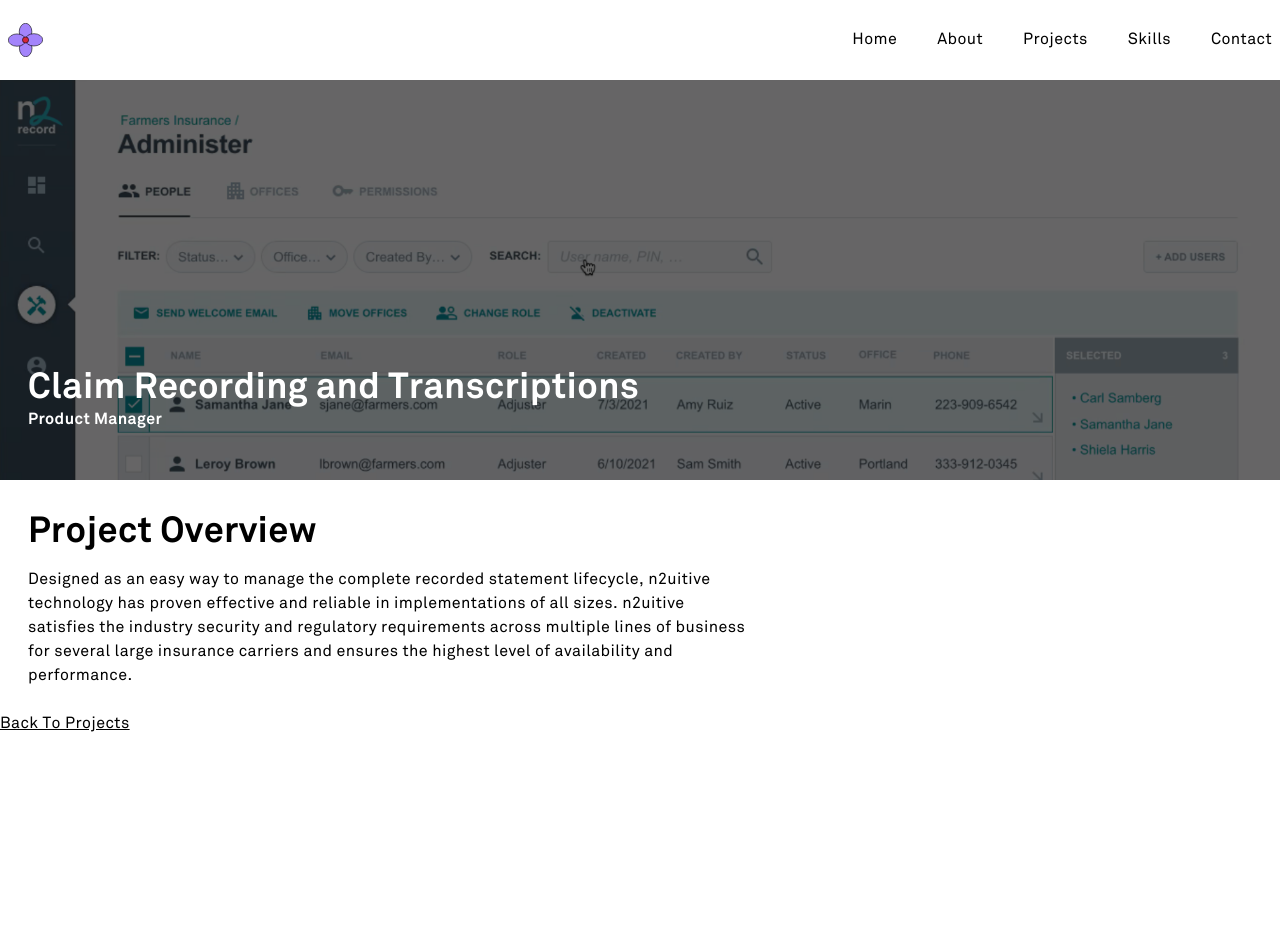
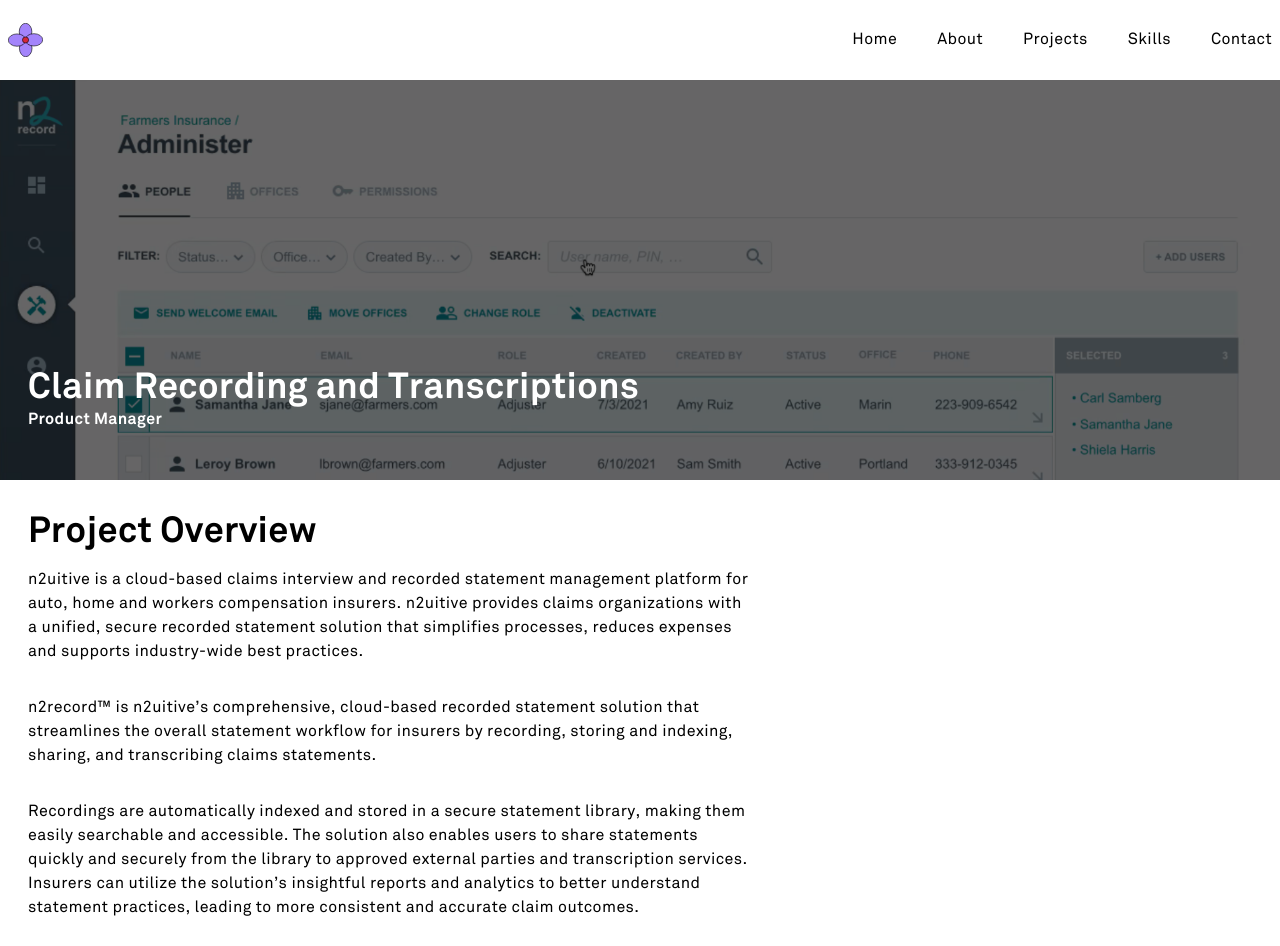
Before and after one commit to sofia-cse/nextjs-portfolio, a Next.js app: page /n2uitive in a window 1280 px wide. Shown: the top 946 px of the page. Before the commit the page ends 800 px from the top, so only its background shows below. Built offline with nearby package versions, Linux system fonts and the light colour scheme.

Commit message:
added back chevron to project pages, added margin to the bottom of all pages, added content to Good Days and n2uitive write ups

```diff
--- a/src/app/asset_manager/page.tsx
+++ b/src/app/asset_manager/page.tsx
@@ -50,6 +50,7 @@ const page = () => {
         <div className="col-span-2"></div>
       </div>
       <Link href="/#projects" className="underline py-4 pb-24">
+        <IoChevronBackOutline size={18} className="inline mr-1" />
         Back To Projects
       </Link>
     </div>
--- a/src/app/bands/page.tsx
+++ b/src/app/bands/page.tsx
@@ -8,7 +8,7 @@ const page = () => {
   return (
     <div className="w-full">
       <div className="w-full h-[30vh] lg:h-[50vh] relative">
-        <div className="absolute top-0 left-0 w-full h-[30vh]  lg:h-[50vh] bg-black/60 z-10" />
+        <div className="absolute top-0 left-0 w-full h-[30vh] lg:h-[50vh] bg-black/60 z-10" />
         <Image
           src={bandsImg}
           alt="Header"
@@ -28,7 +28,7 @@ const page = () => {
             musicians to take control of their art, connect with their fan bases
             and monetize their online presence.
           </p>
-          <p>
+          <p className="py-4">
             The app provides a comprehensive suite of tools for music creators
             and listeners. Users can follow their favorite artists to get
             updates about their music releases, tour dates, social media posts,
@@ -38,7 +38,8 @@ const page = () => {
         </div>
         <div className="col-span-2"></div>
       </div>
-      <Link href="/#projects" className="underline">
+      <Link href="/#projects" className="underline py-4 pb-24">
+        <IoChevronBackOutline size={18} className="inline mr-1" />
         Back To Projects
       </Link>
     </div>
--- a/src/app/c2f/page.tsx
+++ b/src/app/c2f/page.tsx
@@ -71,6 +71,7 @@ const page = () => {
         <div className="col-span-2"></div>
       </div>
       <Link href="/#projects" className="underline py-4 pb-24">
+        <IoChevronBackOutline size={18} className="inline mr-1" />
         Back To Projects
       </Link>
     </div>
--- a/src/app/firmatek/page.tsx
+++ b/src/app/firmatek/page.tsx
@@ -8,7 +8,7 @@ const page = () => {
   return (
     <div className="w-full">
       <div className="w-full h-[30vh] lg:h-[50vh] relative">
-        <div className="absolute top-0 left-0 w-full h-[30vh]  lg:h-[50vh] bg-black/60 z-10" />
+        <div className="absolute top-0 left-0 w-full h-[30vh] lg:h-[50vh] bg-black/60 z-10" />
         <Image
           src={firmatekImg}
           alt="Header"
@@ -31,7 +31,7 @@ const page = () => {
             Earth&#39;s surface, having been adjusted for topographic relief,
             lens distortion, and camera tilt.
           </p>
-          <p>
+          <p className="py-4">
             Orthophotos and LidDAR scans can be used to generate 3D models and
             accurate volumes of indoor and outdoor stockpiles. Our plafform for
             Aerial Data reporting helps users survey stockpiles safely,
@@ -41,7 +41,8 @@ const page = () => {
         </div>
         <div className="col-span-2"></div>
       </div>
-      <Link href="/#projects" className="underline">
+      <Link href="/#projects" className="underline py-4 pb-24">
+        <IoChevronBackOutline size={18} className="inline mr-1" />
         Back To Projects
       </Link>
     </div>
--- a/src/app/ground_control/page.tsx
+++ b/src/app/ground_control/page.tsx
@@ -8,7 +8,7 @@ const page = () => {
   return (
     <div className="w-full">
       <div className="w-full h-[30vh] lg:h-[50vh] relative">
-        <div className="absolute top-0 left-0 w-full h-[30vh]  lg:h-[50vh] bg-black/60 z-10" />
+        <div className="absolute top-0 left-0 w-full h-[30vh] lg:h-[50vh] bg-black/60 z-10" />
         <Image
           src={groundImg}
           alt="Header"
@@ -54,6 +54,7 @@ const page = () => {
         <div className="col-span-2"></div>
       </div>
       <Link href="/#projects" className="underline py-4 pb-24">
+        <IoChevronBackOutline size={18} className="inline mr-1" />
         Back To Projects
       </Link>
     </div>
--- a/src/app/layout.tsx
+++ b/src/app/layout.tsx
@@ -49,7 +49,7 @@ export default function RootLayout({
       */}
       <head />
       <body>
-        <div className="container mx-auto">
+        <div className="container mx-auto mb-24">
           <Navbar />
           {children}
         </div>
--- a/src/app/n2uitive/page.tsx
+++ b/src/app/n2uitive/page.tsx
@@ -2,19 +2,20 @@ import React from "react";
 import Image from "next/image";
 import n2uitiveImg from "../../../public/assets/projects/n2uitive.png";
 import Link from "next/link";
+import { IoChevronBackOutline } from "react-icons/io5";
 
 const page = () => {
   return (
     <div className="w-full">
       <div className="w-full h-[30vh] lg:h-[50vh] relative">
-        <div className="absolute top-0 left-0 w-full h-[30vh]  lg:h-[50vh] bg-black/60 z-10" />
+        <div className="absolute top-0 left-0 w-full h-[30vh] lg:h-[50vh] bg-black/60 z-10" />
         <Image
           src={n2uitiveImg}
           alt="Header"
           className="absolute z-1 object-cover object-top"
           fill
         />
-        <div className="absolute top-[80%] max-w-[1240px]  w-full left-[50%] right[50%] translate-x-[-50%] translate-y-[-50%] z-10 p-2 text-white">
+        <div className="absolute top-[80%] max-w-[1240px] w-full left-[50%] right[50%] translate-x-[-50%] translate-y-[-50%] z-10 p-2 text-white">
           <h2>Claim Recording and Transcriptions</h2>
           <h3>Product Manager</h3>
         </div>
@@ -23,17 +24,32 @@ const page = () => {
         <div className="col-span-3">
           <h2>Project Overview</h2>
           <p className="py-4">
-            Designed as an easy way to manage the complete recorded statement
-            lifecycle, n2uitive technology has proven effective and reliable in
-            implementations of all sizes. n2uitive satisfies the industry
-            security and regulatory requirements across multiple lines of
-            business for several large insurance carriers and ensures the
-            highest level of availability and performance.
+            n2uitive is a cloud-based claims interview and recorded statement
+            management platform for auto, home and workers compensation
+            insurers. n2uitive provides claims organizations with a unified,
+            secure recorded statement solution that simplifies processes,
+            reduces expenses and supports industry-wide best practices.
+          </p>
+          <p className="py-4">
+            n2record™ is n2uitive’s comprehensive, cloud-based recorded
+            statement solution that streamlines the overall statement workflow
+            for insurers by recording, storing and indexing, sharing, and
+            transcribing claims statements.
+          </p>
+          <p className="py-4">
+            Recordings are automatically indexed and stored in a secure
+            statement library, making them easily searchable and accessible. The
+            solution also enables users to share statements quickly and securely
+            from the library to approved external parties and transcription
+            services. Insurers can utilize the solution’s insightful reports and
+            analytics to better understand statement practices, leading to more
+            consistent and accurate claim outcomes.
           </p>
         </div>
         <div className="col-span-2"></div>
       </div>
-      <Link href="/#projects" className="underline">
+      <Link href="/#projects" className="underline py-4 pb-24">
+        <IoChevronBackOutline size={18} className="inline mr-1" />
         Back To Projects
       </Link>
     </div>
--- a/src/app/property/page.tsx
+++ b/src/app/property/page.tsx
@@ -2,19 +2,20 @@ import React from "react";
 import Image from "next/image";
 import propertyImg from "../../../public/assets/projects/property_comparison.jpg";
 import Link from "next/link";
+import { IoChevronBackOutline } from "react-icons/io5";
 
 const page = () => {
   return (
     <div className="w-full">
       <div className="w-full h-[30vh] lg:h-[50vh] relative">
-        <div className="absolute top-0 left-0 w-full h-[30vh]  lg:h-[50vh] bg-black/60 z-10" />
+        <div className="absolute top-0 left-0 w-full h-[30vh] lg:h-[50vh] bg-black/60 z-10" />
         <Image
           src={propertyImg}
           alt="Header"
           className="absolute z-1 object-cover object-top"
           fill
         />
-        <div className="absolute top-[80%] max-w-[1240px]  w-full left-[50%] right[50%] translate-x-[-50%] translate-y-[-50%] z-10 p-2 text-white">
+        <div className="absolute top-[80%] max-w-[1240px] w-full left-[50%] right[50%] translate-x-[-50%] translate-y-[-50%] z-10 p-2 text-white">
           <h2>Property Foot Traffic Analytics</h2>
           <h3>UX Researcher</h3>
         </div>
@@ -41,7 +42,8 @@ const page = () => {
         </div>
         <div className="col-span-2"></div>
       </div>
-      <Link href="/#projects" className="underline">
+      <Link href="/#projects" className="underline py-4 pb-24">
+        <IoChevronBackOutline size={18} className="inline mr-1" />
         Back To Projects
       </Link>
     </div>
```
Also changed, not shown: src/app/gd/page.tsx (+17 -3 lines).
